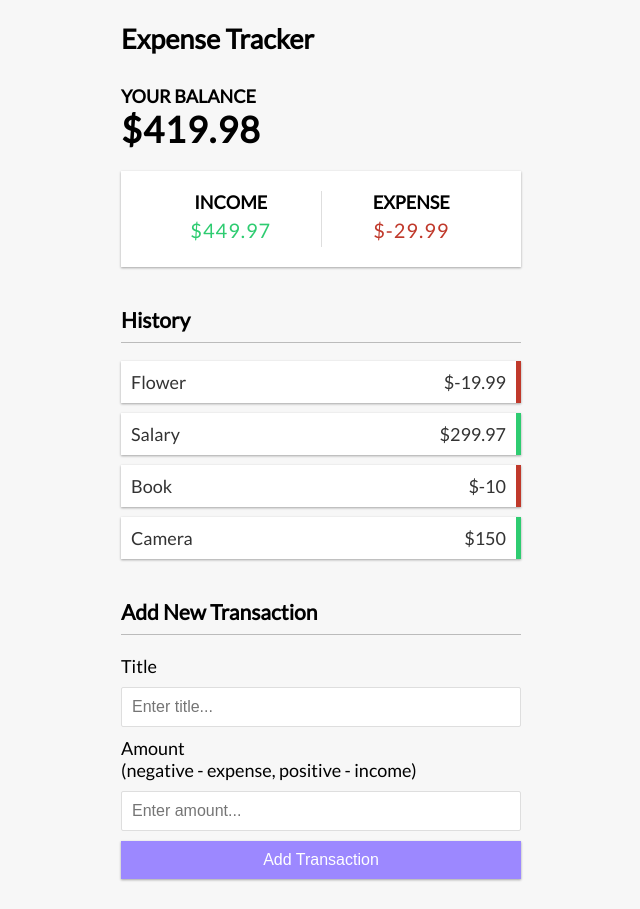
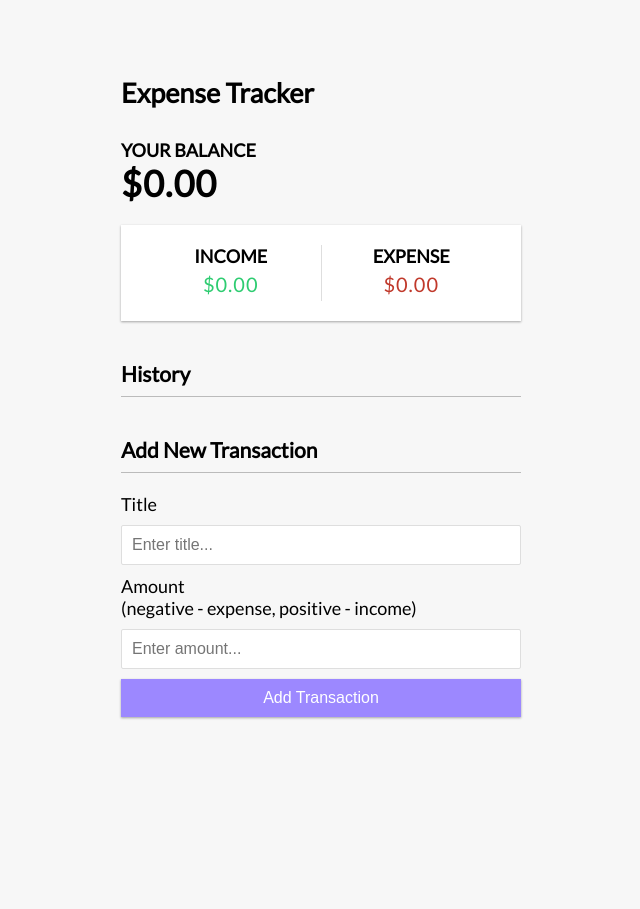
Before and after one commit to Kurosaii/vue-expense-tracker, a Vue app: page / in a window 1280 px wide. Shown: the whole page, without its empty margins (319-959 px from the left). After the commit the page ends 800 px from the top, so only its background shows below. Built offline with nearby package versions, Linux system fonts and the light colour scheme.

Commit message:
feat: Store transactions in localStorage

```diff
--- a/src/App.vue
+++ b/src/App.vue
@@ -1,6 +1,6 @@
 <script setup>
 import { v4 as uuidv4 } from 'uuid';
-import { computed, ref } from 'vue';
+import { computed, onMounted, ref } from 'vue';
 import { useToast } from 'vue-toastification';
 
 import AddTransaction from './components/AddTransaction.vue';
@@ -11,28 +11,7 @@
 
 const toast = useToast();
 
-const transactions = ref([
-  {
-    id: 1,
-    title: 'Flower',
-    amount: -19.99,
-  },
-  {
-    id: 2,
-    title: 'Salary',
-    amount: 299.97,
-  },
-  {
-    id: 3,
-    title: 'Book',
-    amount: -10,
-  },
-  {
-    id: 4,
-    title: 'Camera',
-    amount: 150,
-  },
-]);
+const transactions = ref([]);
 
 const total = computed(() => income.value + expenses.value);
 
@@ -46,6 +25,14 @@
     .filter((transaction) => transaction.amount < 0)
     .reduce((acc, transaction) => acc + transaction.amount, 0));
 
+onMounted(() => {
+  const savedTransactions = JSON.parse(localStorage.getItem('transactions'));
+
+  if (savedTransactions) {
+    transactions.value = savedTransactions;
+  }
+});
+
 function handleTransactionSubmitted(transactionData) {
   const { title, amount } = transactionData;
 
@@ -55,13 +42,21 @@
     amount,
   });
 
+  saveTransactionsToLocalStorage();
+
   toast.success('Transaction added');
 }
 
 function handleTranslationDeleted(transactionId) {
   transactions.value = transactions.value.filter((transaction) => transaction.id != transactionId);
 
+  saveTransactionsToLocalStorage();
+
   toast.success('Transaction deleted');
+}
+
+function saveTransactionsToLocalStorage() {
+  localStorage.setItem('transactions', JSON.stringify(transactions.value));
 }
 </script>
 
```
